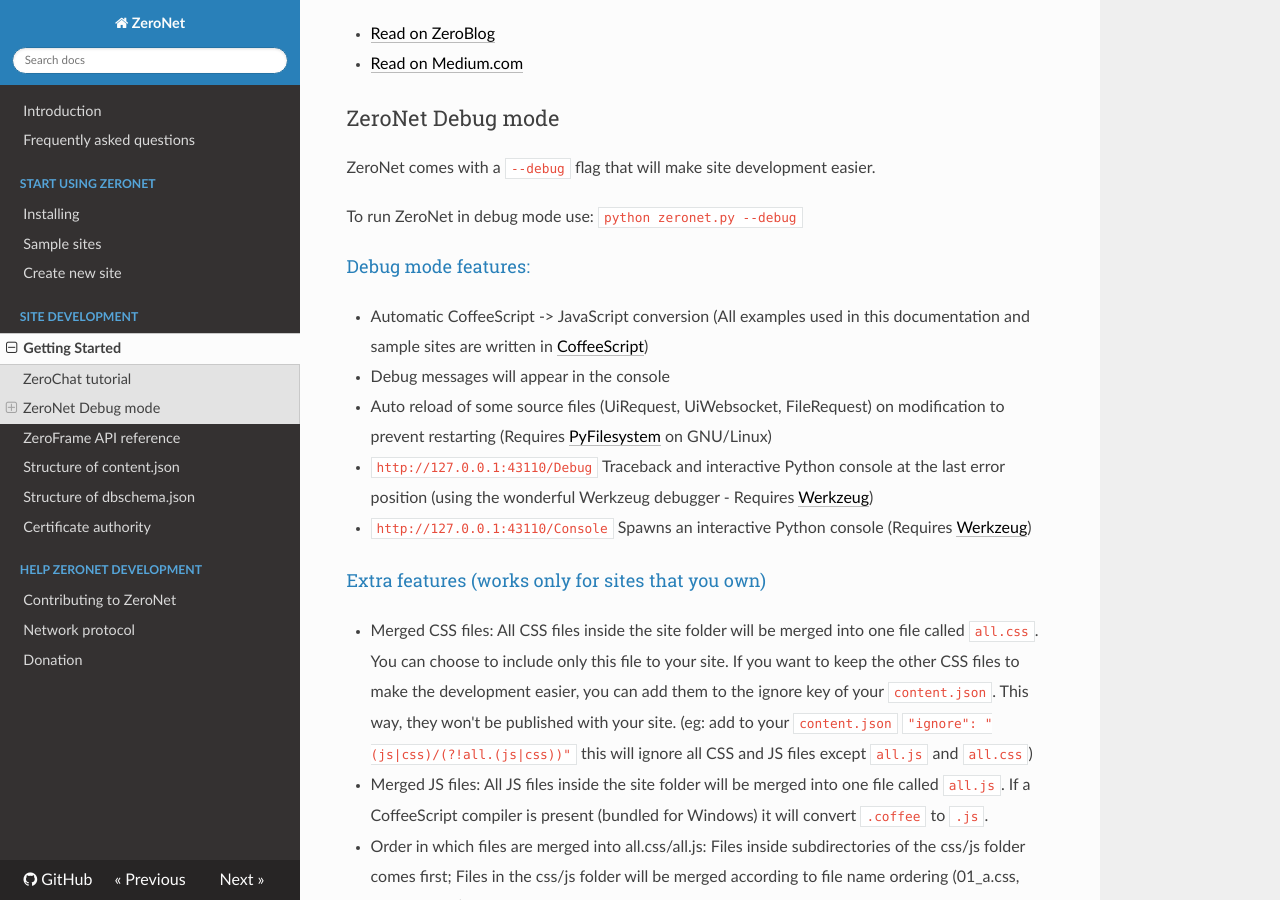
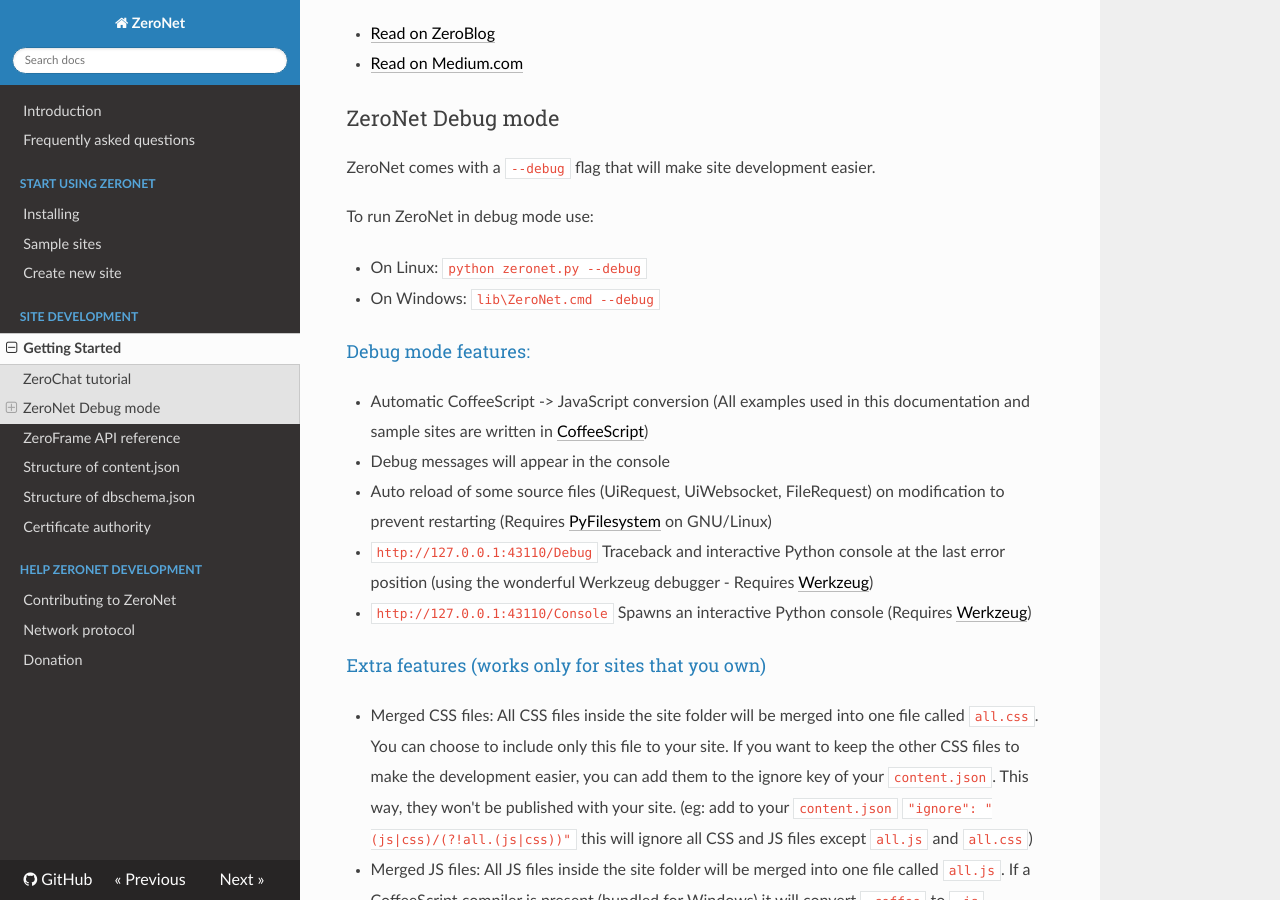
Before and after one commit to HelloZeroNet/Documentation, an MkDocs documentation site: the page built from docs/site_development/getting_started.md, in a window 1280 px wide and 900 px high, scrolled down 431 px. Built offline with MkDocs 1.6.1, drawn with Linux system fonts in a browser that asks for light colours; nearby versions of some CDN libraries; comment, search, counter and statistics services are not loaded; old or Windows-style settings are respelled for this version of MkDocs.

Commit message:
Add windows command to show debug info

```diff
--- a/docs/site_development/getting_started.md
+++ b/docs/site_development/getting_started.md
@@ -15,7 +15,10 @@
 
 ZeroNet comes with a `--debug` flag that will make site development easier.
 
-To run ZeroNet in debug mode use: `python zeronet.py --debug`
+To run ZeroNet in debug mode use:
+
+* On Linux: `python zeronet.py --debug`
+* On Windows: `lib\ZeroNet.cmd --debug`
 
 ### Debug mode features:
 
```
